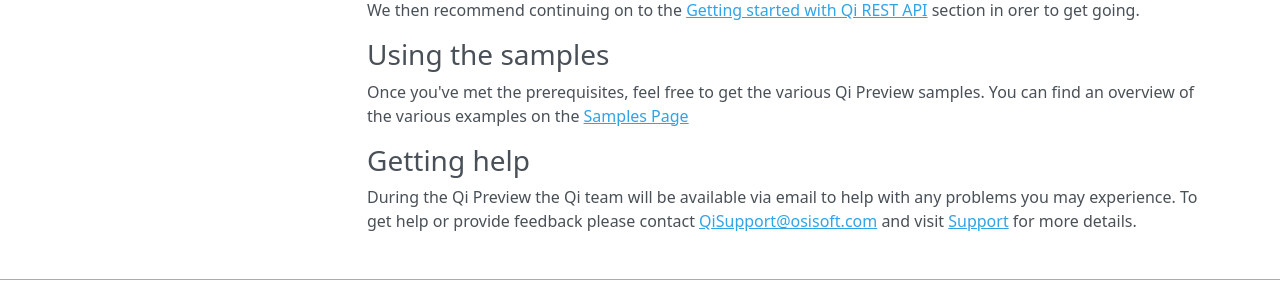
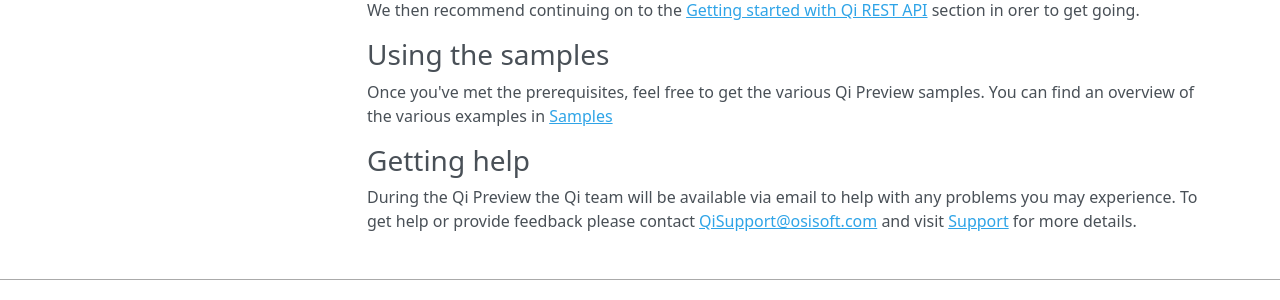
Before and after one commit to ssuryanarayanan/Qi-Docs, an MkDocs documentation site: the page built from docs/index.md, in a window 1280 px wide and 954 px high. Shown: the part 578-878 px from the top of the window. Built offline with MkDocs 1.6.1, drawn with Linux system fonts in a browser that asks for light colours; nearby versions of some CDN libraries; old or Windows-style settings are respelled for this version of MkDocs.

Commit message:
Update index.md

```diff
--- a/docs/index.md
+++ b/docs/index.md
@@ -15,6 +15,6 @@
 
 ### Using the samples
 Once you've met the prerequisites, feel free to get the various Qi Preview samples.
-You can find an overview of the various examples on the [Samples Page](https://qi-docs.readthedocs.org/en/latest/samples/)
+You can find an overview of the various examples in [Samples](https://qi-docs.readthedocs.org/en/latest/samples/)
 ### Getting help
 During the Qi Preview the Qi team will be available via email to help with any problems you may experience. To get help or provide feedback please contact [QiSupport@osisoft.com](Mailto:QiSupport@osisoft.com) and visit [Support](https://qi-docs.readthedocs.org/en/latest/support/) for more details.
```
